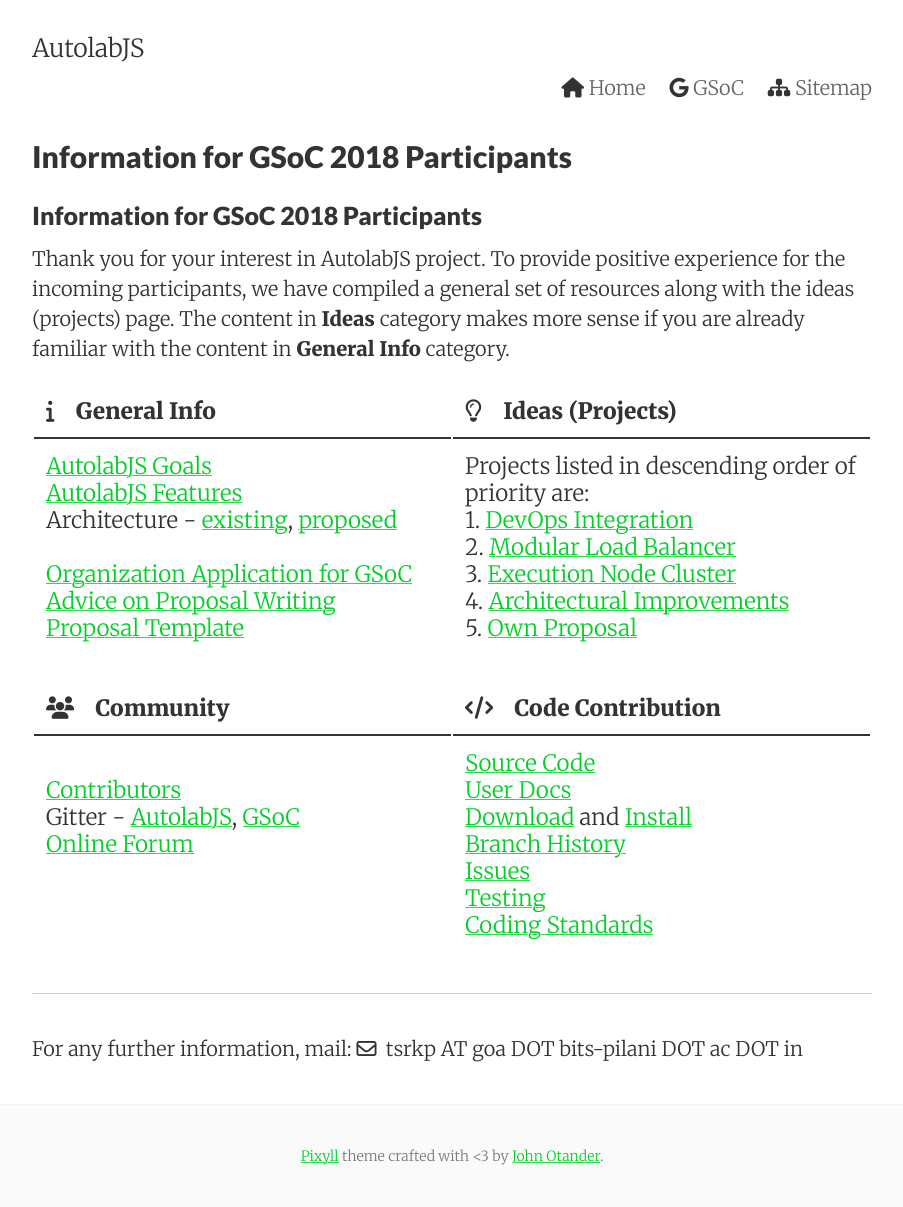
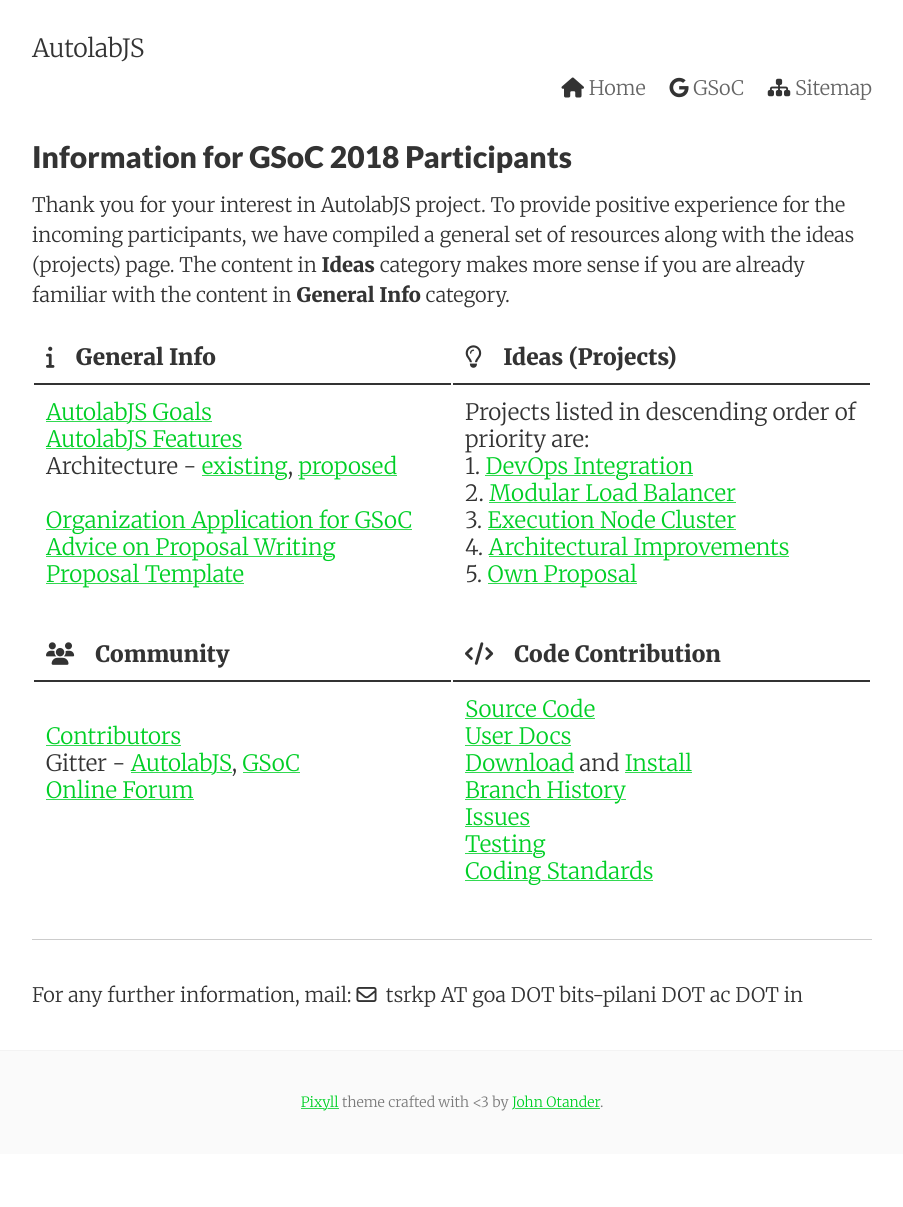
Before and after one commit to AutolabJS/autolabjs.github.io, a Jekyll site: the page built from pages/gsoc.md, in a window 1280 px wide. Shown: the whole page, without its empty margins (188-1091 px from the left). Built offline with Jekyll 4.4.1, drawn with Linux system fonts in a browser that asks for light colours; nearby versions of some CDN libraries; our own code applies the rules of GitHub Pages for plain Markdown files; after the commit the page ends 1154 px from its top, so only the background shows below that.

Commit message:
updates format of gsoc index page

```diff
--- a/pages/gsoc.md
+++ b/pages/gsoc.md
@@ -1,11 +1,10 @@
 ---
 layout: page
-title:
+title: Information for GSoC 2018 Participants
 permalink: /gsoc/
 tags: gsoc
 ---
 
-### Information for GSoC 2018 Participants
 
 Thank you for your interest in AutolabJS project. To provide positive experience for the incoming participants, we have compiled a general set of resources along with the ideas (projects) page. The content in **Ideas** category makes more sense if you are already familiar with the content in **General Info** category.
 
```
